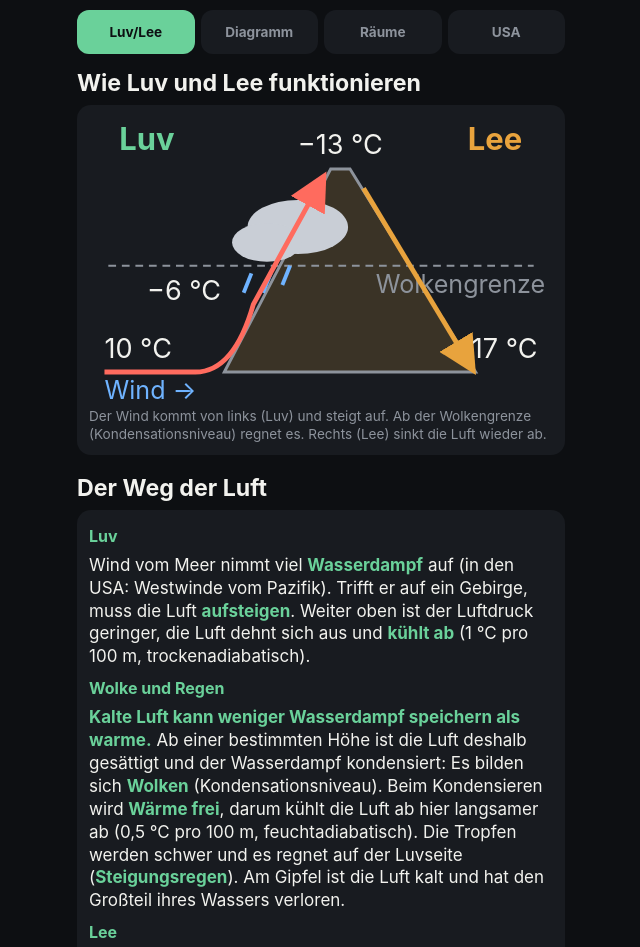
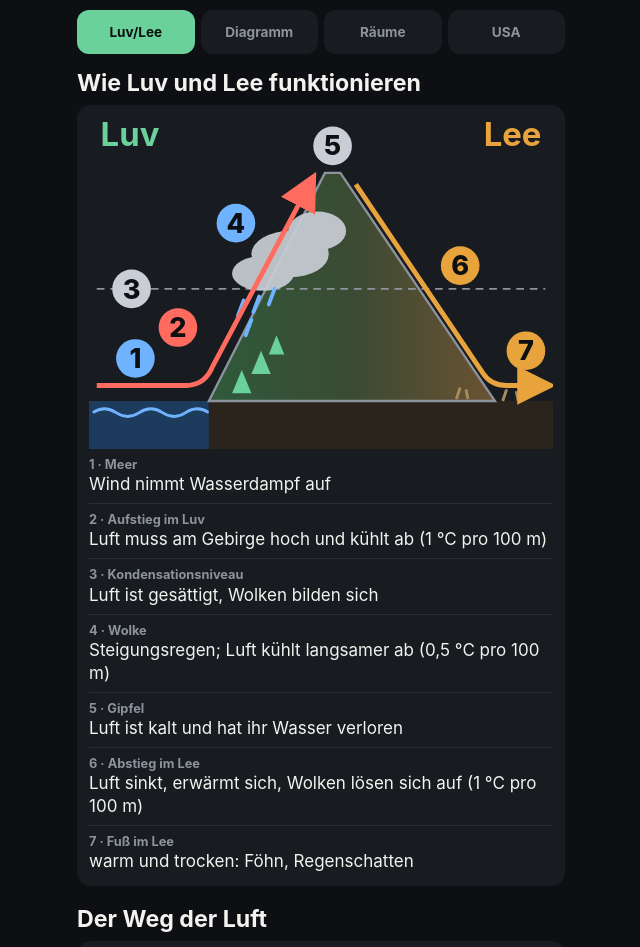
Before and after one commit to Maxi3011-ui/geo-amerika-lernzettel, a plain HTML site: page index.html in a window 1280 px wide. Shown: the top 947 px of the page, without its empty margins (319-959 px from the left). Drawn offline with Linux system fonts and the light colour scheme.

Commit message:
Skizze detaillierter und allgemein, mit Nummern 1–7
Co-Authored-By: Claude Opus 5.5 <noreply@anthropic.com>

```diff
--- a/index.html
+++ b/index.html
@@ -122,28 +122,51 @@
   <section id="luv">
     <h2>Wie Luv und Lee funktionieren</h2>
     <div class="card">
-      <svg viewBox="0 0 240 150" role="img" aria-label="Skizze Luv und Lee">
-        <polygon points="70,135 125,30 135,30 200,135" fill="#3a3326" stroke="#8d939c" stroke-width="1.5"/>
-        <line x1="10" y1="80" x2="230" y2="80" stroke="#8d939c" stroke-dasharray="4 3"/>
-        <text x="236" y="94" fill="#8d939c" font-size="13" text-anchor="end">Wolkengrenze</text>
-        <ellipse cx="108" cy="60" rx="26" ry="14" fill="#c9ced6"/>
-        <ellipse cx="92" cy="68" rx="18" ry="10" fill="#c9ced6"/>
-        <g stroke="#6fb3ff" stroke-width="2"><line x1="84" y1="84" x2="80" y2="94"/><line x1="94" y1="84" x2="90" y2="94"/><line x1="104" y1="80" x2="100" y2="90"/></g>
-        <path d="M8,135 L55,135 Q75,135 85,100 L118,40" fill="none" stroke="#ff6b5e" stroke-width="2.5" marker-end="url(#pf)"/>
-        <path d="M142,40 L195,128" fill="none" stroke="#e8a33d" stroke-width="2.5" marker-end="url(#pf2)"/>
+      <svg viewBox="0 0 240 175" role="img" aria-label="Skizze: feuchte Luft steigt im Luv auf, regnet ab und sinkt im Lee warm und trocken ab">
         <defs>
-          <marker id="pf" markerWidth="8" markerHeight="8" refX="4" refY="4" orient="auto"><path d="M0,0 L8,4 L0,8z" fill="#ff6b5e"/></marker>
-          <marker id="pf2" markerWidth="8" markerHeight="8" refX="4" refY="4" orient="auto"><path d="M0,0 L8,4 L0,8z" fill="#e8a33d"/></marker>
+          <linearGradient id="luvhang" x1="0" x2="1"><stop offset="0" stop-color="#2f5a3c"/><stop offset="0.5" stop-color="#3b4a33"/><stop offset="1" stop-color="#6b5233"/></linearGradient>
+          <marker id="pr" markerWidth="8" markerHeight="8" refX="5" refY="4" orient="auto"><path d="M0,0 L8,4 L0,8z" fill="#ff6b5e"/></marker>
+          <marker id="po" markerWidth="8" markerHeight="8" refX="5" refY="4" orient="auto"><path d="M0,0 L8,4 L0,8z" fill="#e8a33d"/></marker>
         </defs>
-        <text x="30" y="20" fill="#6ad19a" font-size="16" font-weight="700" text-anchor="middle">Luv</text>
-        <text x="210" y="20" fill="#e8a33d" font-size="16" font-weight="700" text-anchor="middle">Lee</text>
-        <text x="8" y="128" fill="#f2f2ee" font-size="14">10 °C</text>
-        <text x="30" y="98" fill="#f2f2ee" font-size="14">−6 °C</text>
-        <text x="130" y="22" fill="#f2f2ee" font-size="14" text-anchor="middle">−13 °C</text>
-        <text x="232" y="128" fill="#f2f2ee" font-size="14" text-anchor="end">17 °C</text>
-        <text x="8" y="149" fill="#6fb3ff" font-size="13">Wind →</text>
+        <!-- Meer und Boden -->
+        <rect x="0" y="150" width="62" height="25" fill="#1d3b5c"/>
+        <path d="M2,156 q6,-4 12,0 t12,0 t12,0 t12,0 t12,0" fill="none" stroke="#6fb3ff" stroke-width="1.5"/>
+        <rect x="62" y="150" width="178" height="25" fill="#2a241c"/>
+        <!-- Berg -->
+        <polygon points="62,150 122,32 130,32 210,150" fill="url(#luvhang)" stroke="#8d939c" stroke-width="1.2"/>
+        <!-- Bäume im Luv -->
+        <g fill="#6ad19a"><path d="M74,146 l5,-12 l5,12z"/><path d="M84,136 l5,-12 l5,12z"/><path d="M93,126 l4,-10 l4,10z"/></g>
+        <!-- trockenes Lee -->
+        <g stroke="#a88b5a" stroke-width="1.5"><line x1="190" y1="149" x2="192" y2="143"/><line x1="196" y1="149" x2="195" y2="144"/><line x1="214" y1="150" x2="216" y2="144"/><line x1="222" y1="150" x2="221" y2="145"/></g>
+        <!-- Kondensationsniveau -->
+        <line x1="4" y1="92" x2="236" y2="92" stroke="#8d939c" stroke-dasharray="4 3"/>
+        <!-- Wolke und Regen -->
+        <g fill="#c9ced6" opacity="0.92"><ellipse cx="104" cy="74" rx="20" ry="12"/><ellipse cx="118" cy="62" rx="15" ry="10"/><ellipse cx="90" cy="84" rx="16" ry="9"/></g>
+        <g stroke="#6fb3ff" stroke-width="2" stroke-linecap="round"><line x1="80" y1="98" x2="77" y2="106"/><line x1="88" y1="96" x2="85" y2="104"/><line x1="96" y1="92" x2="93" y2="100"/><line x1="84" y1="108" x2="81" y2="116"/></g>
+        <!-- Luftweg -->
+        <path d="M4,142 L50,142 Q60,142 64,132 L114,38" fill="none" stroke="#ff6b5e" stroke-width="2.5" marker-end="url(#pr)"/>
+        <path d="M138,38 L204,136 Q208,142 216,142 L234,142" fill="none" stroke="#e8a33d" stroke-width="2.5" marker-end="url(#po)"/>
+        <!-- Beschriftung -->
+        <text x="6" y="18" fill="#6ad19a" font-size="17" font-weight="700">Luv</text>
+        <text x="234" y="18" fill="#e8a33d" font-size="17" font-weight="700" text-anchor="end">Lee</text>
+        <!-- Nummern -->
+        <g font-size="14" font-weight="800" text-anchor="middle" fill="#0d0f12">
+          <circle cx="24" cy="128" r="10" fill="#6fb3ff"/><text x="24" y="133">1</text>
+          <circle cx="46" cy="112" r="10" fill="#ff6b5e"/><text x="46" y="117">2</text>
+          <circle cx="22" cy="92" r="10" fill="#c9ced6"/><text x="22" y="97">3</text>
+          <circle cx="76" cy="58" r="10" fill="#6fb3ff"/><text x="76" y="63">4</text>
+          <circle cx="126" cy="18" r="10" fill="#c9ced6"/><text x="126" y="23">5</text>
+          <circle cx="192" cy="80" r="10" fill="#e8a33d"/><text x="192" y="85">6</text>
+          <circle cx="226" cy="124" r="10" fill="#e8a33d"/><text x="226" y="129">7</text>
+        </g>
       </svg>
-      <p class="m">Der Wind kommt von links (Luv) und steigt auf. Ab der Wolkengrenze (Kondensationsniveau) regnet es. Rechts (Lee) sinkt die Luft wieder ab.</p>
+      <div class="step"><div class="t">1 · Meer</div><div class="c">Wind nimmt Wasserdampf auf</div></div>
+      <div class="step"><div class="t">2 · Aufstieg im Luv</div><div class="c">Luft muss am Gebirge hoch und kühlt ab (1 °C pro 100 m)</div></div>
+      <div class="step"><div class="t">3 · Kondensationsniveau</div><div class="c">Luft ist gesättigt, Wolken bilden sich</div></div>
+      <div class="step"><div class="t">4 · Wolke</div><div class="c">Steigungsregen; Luft kühlt langsamer ab (0,5 °C pro 100 m)</div></div>
+      <div class="step"><div class="t">5 · Gipfel</div><div class="c">Luft ist kalt und hat ihr Wasser verloren</div></div>
+      <div class="step"><div class="t">6 · Abstieg im Lee</div><div class="c">Luft sinkt, erwärmt sich, Wolken lösen sich auf (1 °C pro 100 m)</div></div>
+      <div class="step"><div class="t">7 · Fuß im Lee</div><div class="c">warm und trocken: Föhn, Regenschatten</div></div>
     </div>
 
     <h2>Der Weg der Luft</h2>
```
